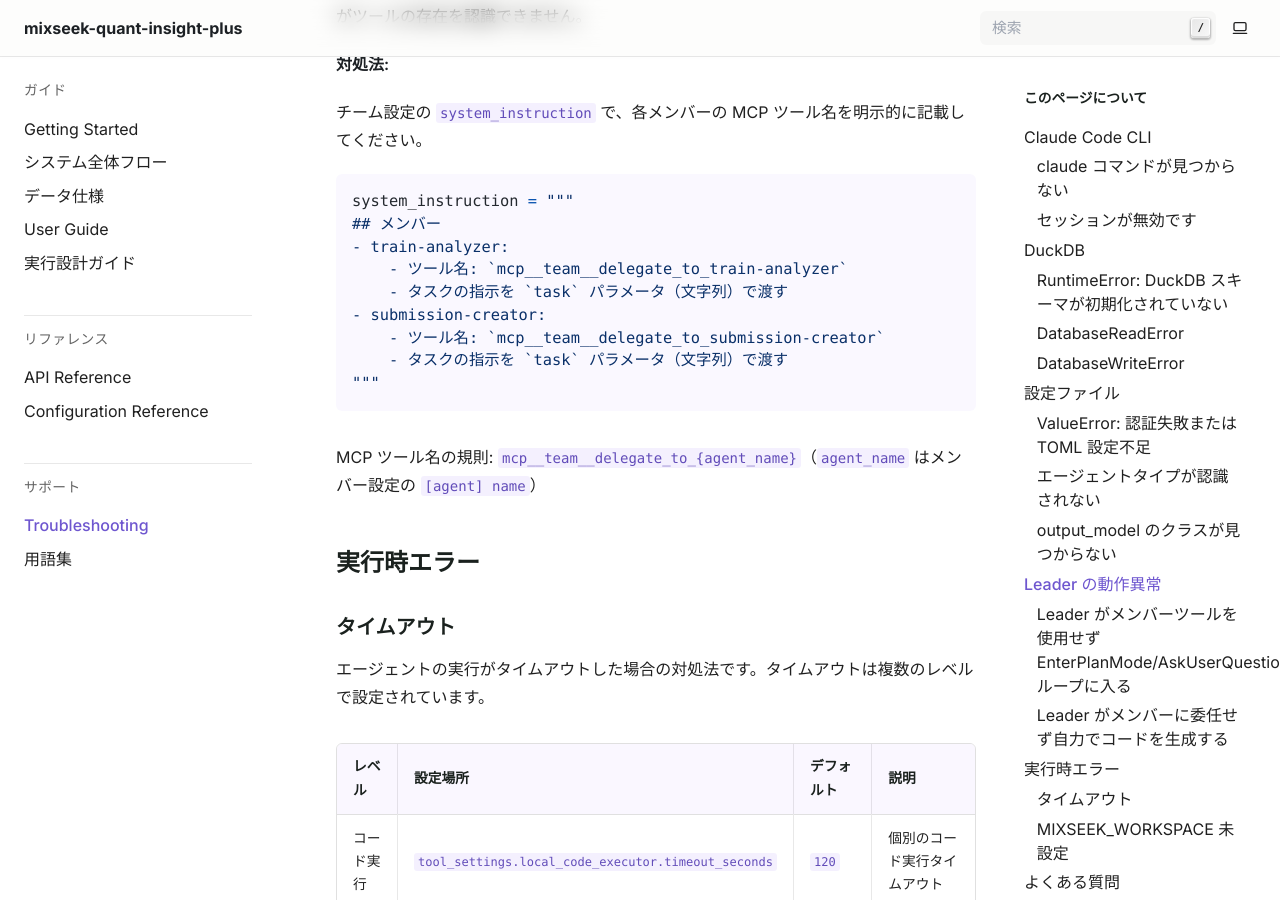
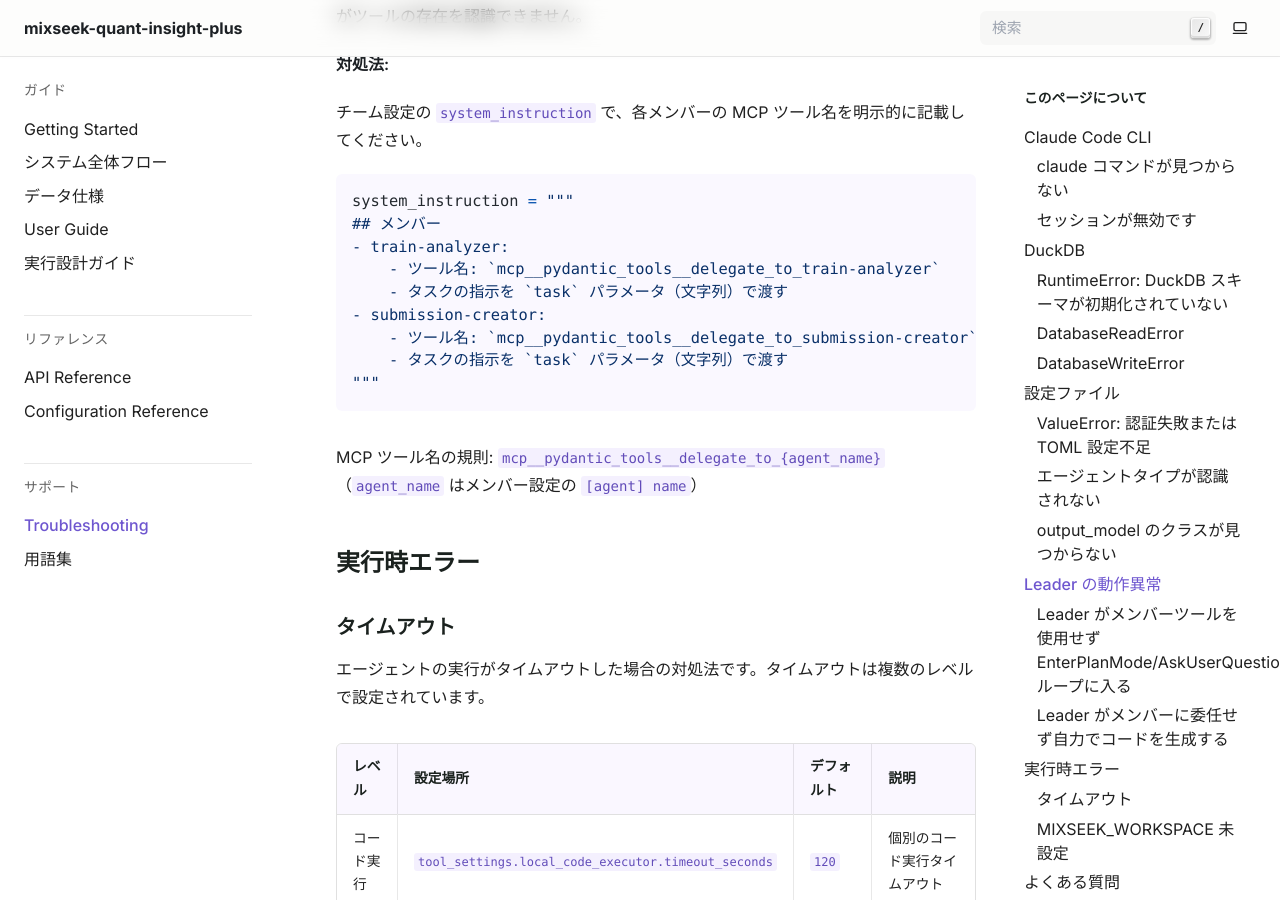
Before and after one commit to drillan/mixseek-quant-insight-plus, a Sphinx documentation site: the page built from docs/troubleshooting.md, in a window 1280 px wide and 900 px high, scrolled down 5114 px. Built offline with Sphinx 7.4.7, drawn with Linux system fonts in a browser that asks for light colours.

Commit message:
Revert "refactor: Simplify MCP tool prefix from mcp__pydantic_tools__ to mcp__team__ (#30)"
This reverts commit 1c96583732c002be673f5dd300b28f8f8104ed7b.

````diff
--- a/docs/troubleshooting.md
+++ b/docs/troubleshooting.md
@@ -184,15 +184,15 @@
 system_instruction = """
 ## メンバー
 - train-analyzer:
-    - ツール名: `mcp__team__delegate_to_train-analyzer`
+    - ツール名: `mcp__pydantic_tools__delegate_to_train-analyzer`
     - タスクの指示を `task` パラメータ（文字列）で渡す
 - submission-creator:
-    - ツール名: `mcp__team__delegate_to_submission-creator`
+    - ツール名: `mcp__pydantic_tools__delegate_to_submission-creator`
     - タスクの指示を `task` パラメータ（文字列）で渡す
 """
 ```
 
-MCP ツール名の規則: `mcp__team__delegate_to_{agent_name}`（`agent_name` はメンバー設定の `[agent] name`）
+MCP ツール名の規則: `mcp__pydantic_tools__delegate_to_{agent_name}`（`agent_name` はメンバー設定の `[agent] name`）
 
 ## 実行時エラー
 
--- a/src/quant_insight_plus/templates/agents/teams/claudecode_team.toml
+++ b/src/quant_insight_plus/templates/agents/teams/claudecode_team.toml
@@ -29,11 +29,11 @@
 
 - train-analyzer:
     - 役割: 提供されたtrainデータに対するデータ分析を行う
-    - ツール名: `mcp__team__delegate_to_train-analyzer`
+    - ツール名: `mcp__pydantic_tools__delegate_to_train-analyzer`
     - 呼び出し方: `task` パラメータに分析指示を文字列で渡す
 - submission-creator:
     - 役割: 最終Submissionスクリプトを実装し、動作確認を行った後、あなたに提供する
-    - ツール名: `mcp__team__delegate_to_submission-creator`
+    - ツール名: `mcp__pydantic_tools__delegate_to_submission-creator`
     - 呼び出し方: `task` パラメータに実装指示を文字列で渡す
 
 ## 行動規則
````
Also changed, not shown: 1 other file.
